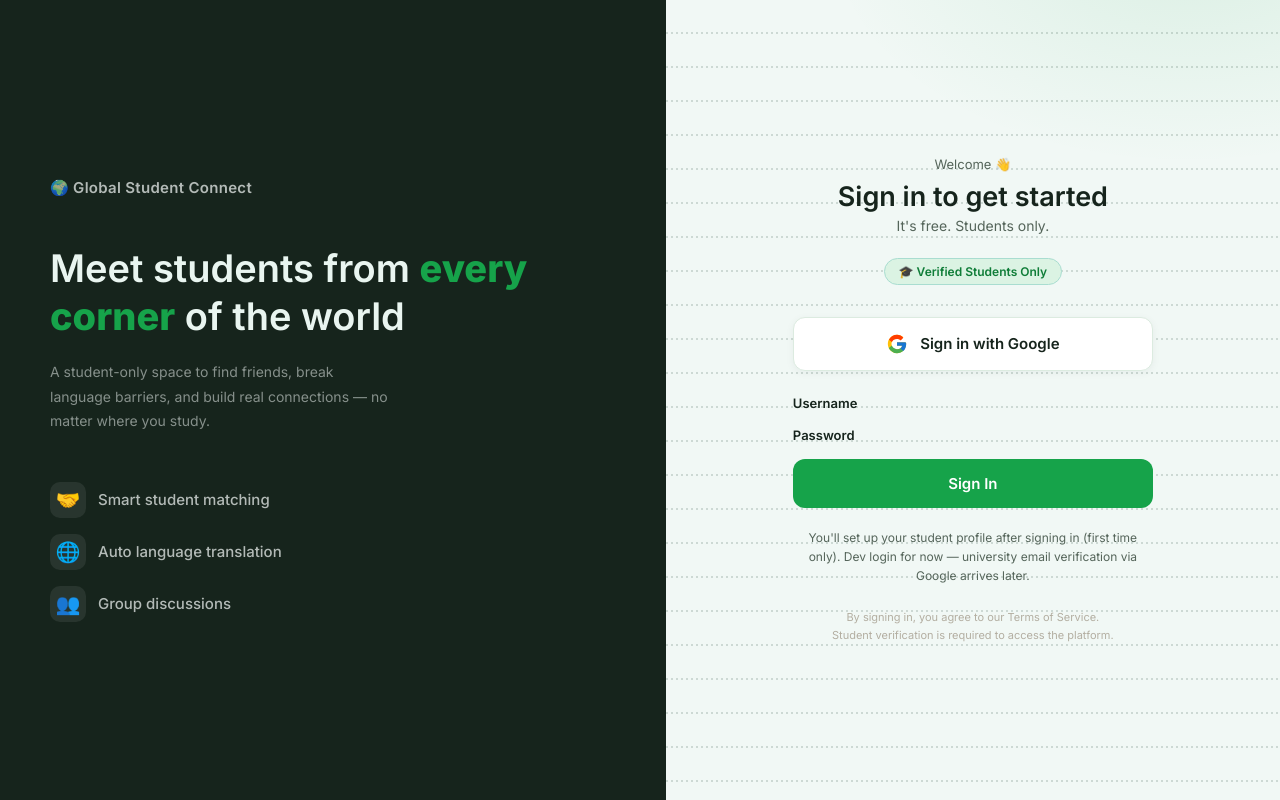
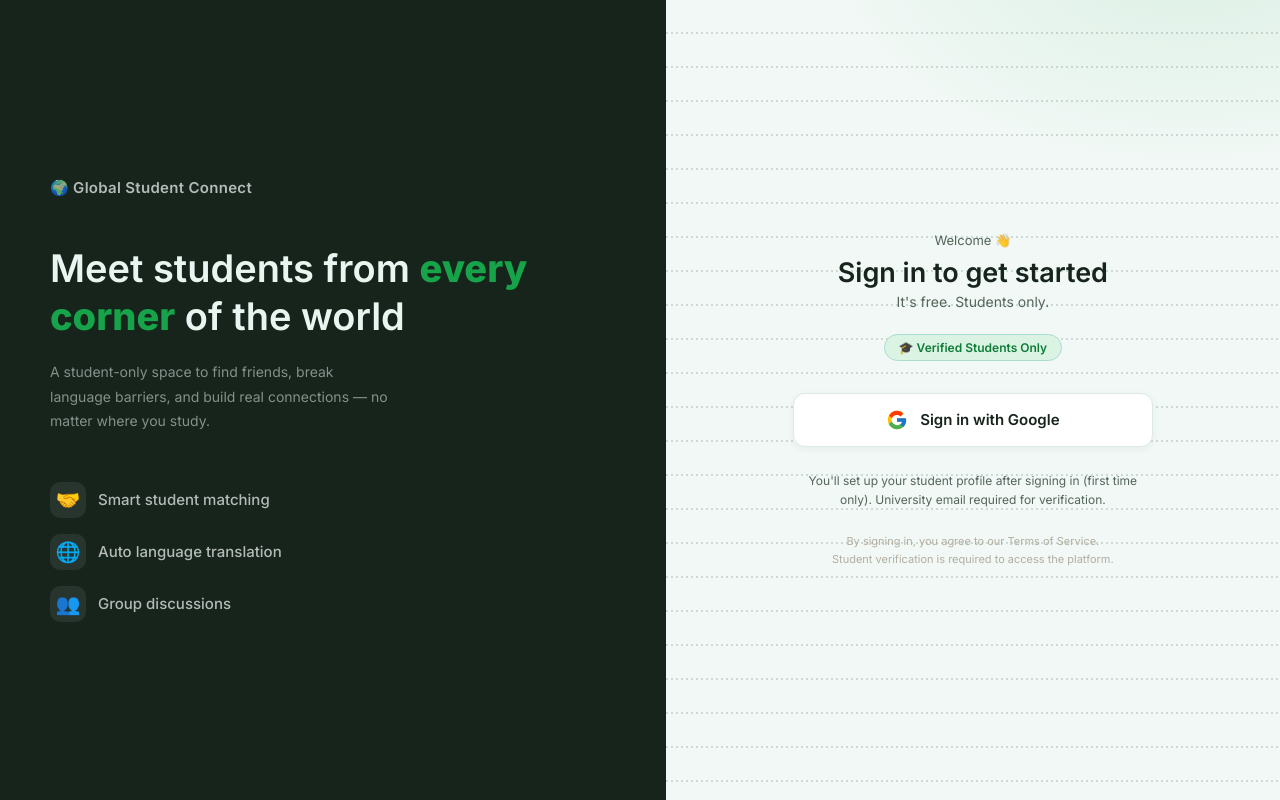
Before and after one commit to Anuvaaaa/Global-Student-Connect---An-AI-Powered-Student-Networking-System, a Django app: page / in a window 1280 px wide. Run offline with Django 5.2, Linux system fonts and the light colour scheme.

Commit message:
Index page update

```diff
--- a/backend/templates/accounts/index.html
+++ b/backend/templates/accounts/index.html
@@ -75,11 +75,9 @@
 
     <!-- ============================================================
          RIGHT SIDE — Sign In Panel
-         DEV LOGIN — real username/password form (accounts.login_view),
-         NOT Google OAuth. Per the team's Phase 1 plan, real Google
-         sign-in is deliberately last (Step 7) so testing isn't blocked
-         on Cloud Console setup. Swap this block for the Google button
-         later without touching anything else on this page.
+         Real Google sign-in only. Old dev username/password login
+         (temporary placeholder used before Google OAuth was wired up)
+         has been removed.
     ============================================================ -->
     <div class="signin-panel">
 
@@ -95,19 +93,11 @@
           🎓 Verified Students Only
         </div>
 
-        <!-- Suspended / banned account message -->
+        <!-- Suspended / banned account message, or a Google sign-in
+             error (cancelled, invalid credential, non-academic email) -->
         {% if block_message %}
           <div class="login-error">
             <p>{{ block_message }}</p>
-          </div>
-        {% endif %}
-
-        <!-- Non-field errors (e.g. "wrong username or password") -->
-        {% if form.non_field_errors %}
-          <div class="login-error">
-            {% for error in form.non_field_errors %}
-              <p>{{ error }}</p>
-            {% endfor %}
           </div>
         {% endif %}
 
@@ -124,33 +114,10 @@
           Sign in with Google
         </a>
 
-        <form method="post" class="login-form">
-          {% csrf_token %}
-
-          <div class="login-field-group">
-            <label class="login-label" for="{{ form.username.id_for_label }}">Username</label>
-            {{ form.username }}
-            {% if form.username.errors %}
-              <p class="login-error">{{ form.username.errors|join:", " }}</p>
-            {% endif %}
-          </div>
-
-          <div class="login-field-group">
-            <label class="login-label" for="{{ form.password.id_for_label }}">Password</label>
-            {{ form.password }}
-            {% if form.password.errors %}
-              <p class="login-error">{{ form.password.errors|join:", " }}</p>
-            {% endif %}
-          </div>
-
-          <button type="submit" class="login-submit-btn">Sign In</button>
-        </form>
-
         <!-- What happens after sign in — sets expectations -->
         <p class="signin-note">
           You'll set up your student profile after signing in
-          (first time only). Dev login for now — university email
-          verification via Google arrives later.
+          (first time only). University email required for verification.
         </p>
 
         <!-- Small legal note -->
```
